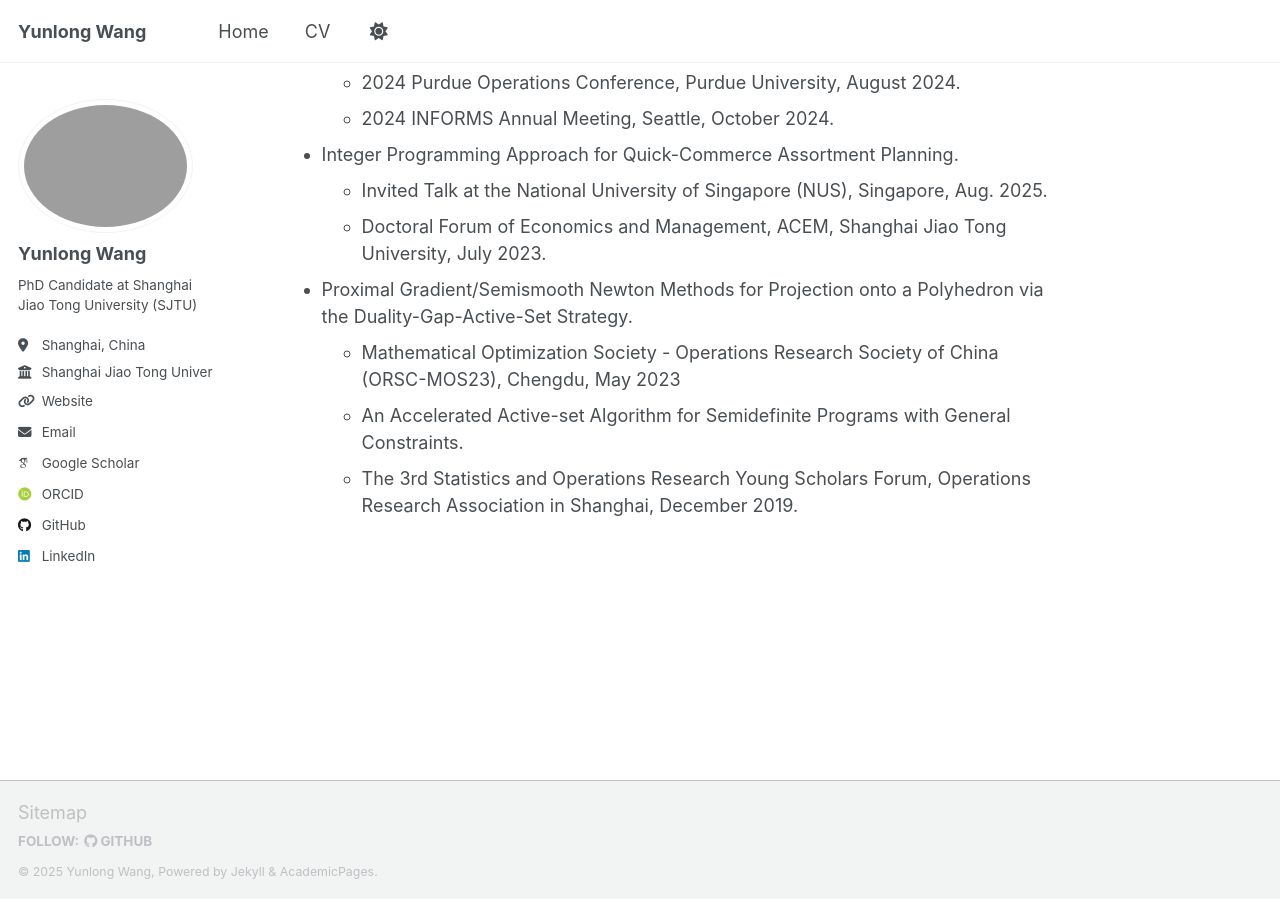
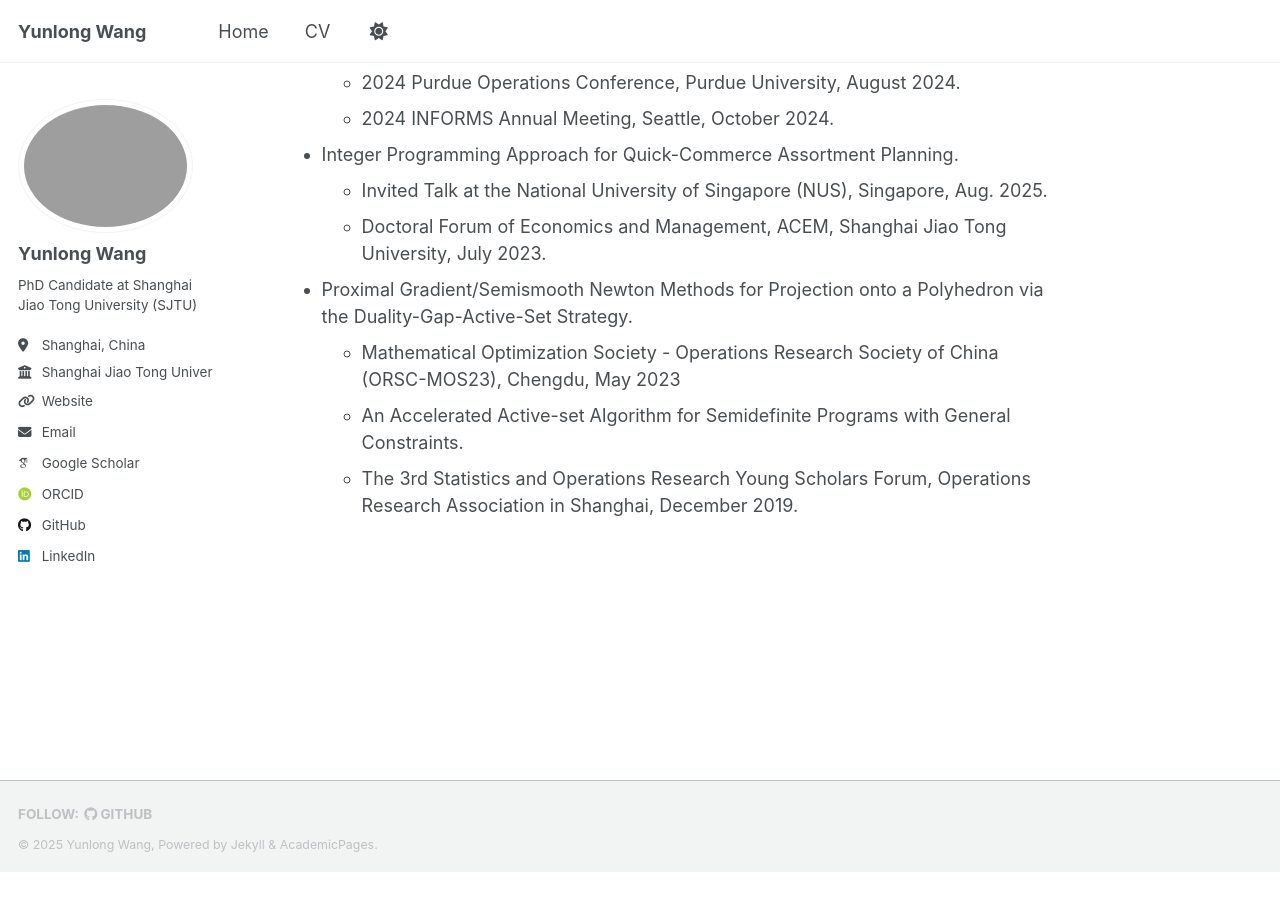
Before and after one commit to YLW2018/YLW2018.github.io, a Jekyll site: the page built from _pages/about.md, in a window 1280 px wide and 900 px high, scrolled down 2058 px. Built offline with Jekyll 4.4.1, drawn with Linux system fonts in a browser that asks for light colours; some web fonts are replaced; a script that is not in the unit is left out; after the commit the page ends 2931 px from its top, so only the background shows below that.

Commit message:
initial commit

```diff
--- a/_includes/footer/custom.html
+++ b/_includes/footer/custom.html
@@ -1,6 +1,6 @@
 <!-- start custom footer snippets -->
 
-<a href="/sitemap/">Sitemap</a>
+<!-- <a href="/sitemap/">Sitemap</a> -->
 
 <!-- Support for MatJax -->
 <script defer src="https://cdnjs.cloudflare.com/polyfill/v3/polyfill.min.js?features=es6"></script>
--- a/_includes/head/custom.html
+++ b/_includes/head/custom.html
@@ -6,11 +6,11 @@
 <link rel="stylesheet" href="{{ base_path }}/assets/css/academicons.css"/>
 
 <!-- favicon from https://commons.wikimedia.org/wiki/File:OOjs_UI_icon_academic-progressive.svg -->
-<!-- <link rel="apple-touch-icon" sizes="180x180" href="{{ base_path }}/images/icon-sjtu.png"/> -->
+<link rel="apple-touch-icon" sizes="180x180" href="{{ base_path }}/images/icon-sjtu.png"/>
 <link rel="icon" type="image/svg+xml" href="{{ base_path }}/images/icon-sjtu.png"/>
 <link rel="icon" type="image/png" href="{{ base_path }}/images/icon-sjtu.png" sizes="32x32"/>
 <link rel="icon" type="image/png" href="{{ base_path }}/images/icon-sjtu.png" sizes="192x192"/>
-<!-- <link rel="manifest" href="{{ base_path }}/images/manifest.json"/> -->
+<link rel="manifest" href="{{ base_path }}/images/manifest.json"/>
 <!-- <link rel="icon" href="/images/favicon.ico"/> -->
 <meta name="theme-color" content="#ffffff"/>
 
```
